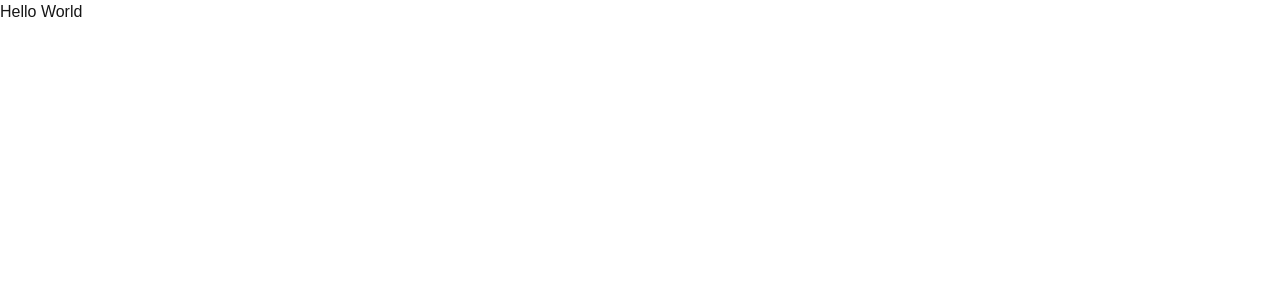
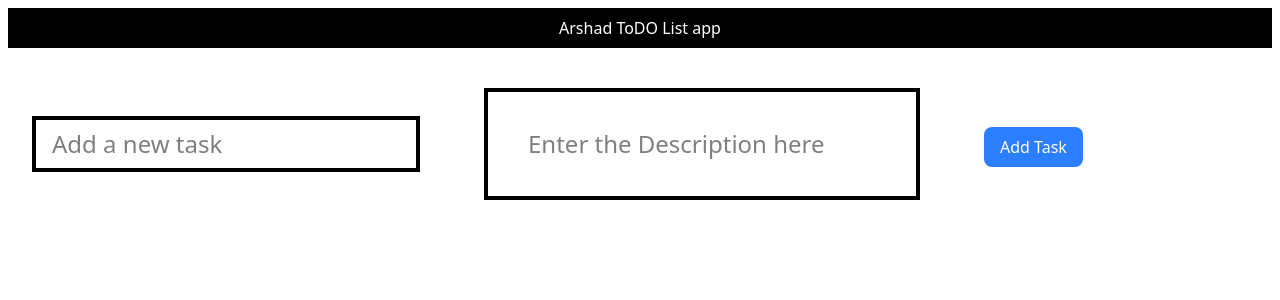
Before and after one commit to pashaarshad/todolist-nextjs, a Next.js app: page / in a window 1280 px wide. Shown: the top 300 px of the page. Built offline with nearby package versions, Linux system fonts and the light colour scheme.

Commit message:
twowaybunding

```diff
--- a/app/globals.css
+++ b/app/globals.css
@@ -1,26 +1 @@
 @import "tailwindcss";
-
-:root {
-  --background: #ffffff;
-  --foreground: #171717;
-}
-
-@theme inline {
-  --color-background: var(--background);
-  --color-foreground: var(--foreground);
-  --font-sans: var(--font-geist-sans);
-  --font-mono: var(--font-geist-mono);
-}
-
-@media (prefers-color-scheme: dark) {
-  :root {
-    --background: #e9e8e8;
-    --foreground: #ededed;
-  }
-}
-
-body {
-  background: var(--background);
-  color: var(--foreground);
-  font-family: Arial, Helvetica, sans-serif;
-}
--- a/app/page.js
+++ b/app/page.js
@@ -1,7 +1,50 @@
-import React from "react";
+"use client";
+// This file is a React component for a ToDo List application.
+// It includes a form to add new tasks with a title and description.
+// The component uses React hooks for state management and handles form submission.
+// The styles are applied using Tailwind CSS classes for a modern look.
+// The component is exported as the default export for use in a Next.js application.
+import React,{ useState } from "react";
 
 const Page = () => {
-  return <div>Hello World</div>;
+  const [task, setTask] = useState("");
+  const [description, setDescription] = useState("");
+
+  const handleSubmit = (e) => {
+    e.preventDefault();
+    // Handle adding the task
+  };
+
+  return (
+   <>
+      <h1 className="bg-black text-white text-center m-2 p-2">Arshad ToDO List app</h1>
+       <form>
+            <input
+            className="text-2xl border-4 m-8 px-4 py-2"
+            type="text"
+            placeholder="Add a new task"
+            value={task}
+            onChange={(e) => {
+                setTask(e.target.value)
+                // console.log(e.target.value)
+            }} />
+
+
+             <input
+            className="text-2xl border-4 m-8 px-10 py-9"
+            type="text"
+            placeholder="Enter the Description here"
+            value={description}
+            onChange={(e) => setDescription(e.target.value)}
+            />
+
+            <button className="bg-blue-500 text-white px-4 py-2 rounded-lg m-8">
+            Add Task
+            </button>
+
+       </form>
+   </>
+  );
 };
 
 export default Page;
```
